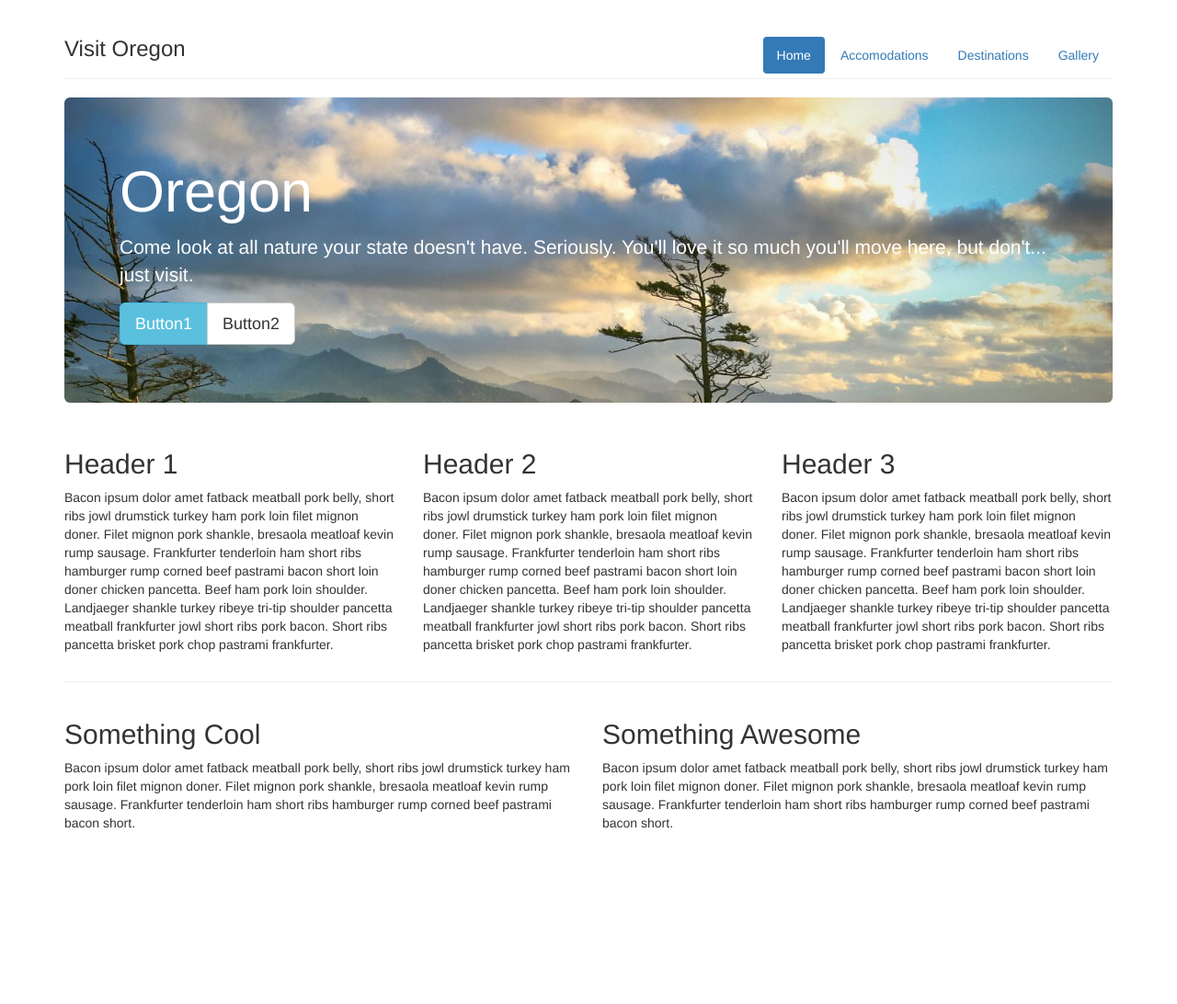
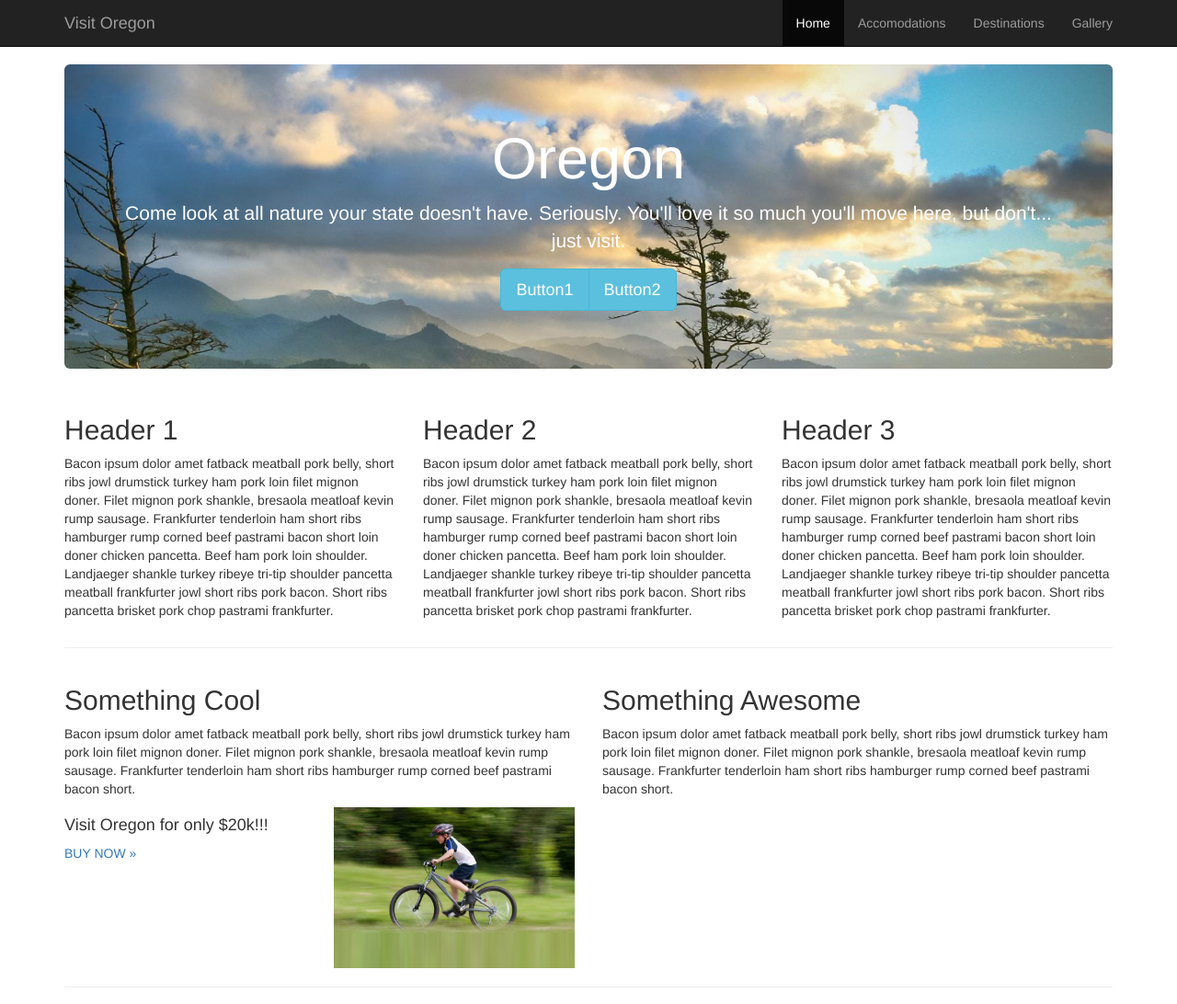
Before and after one commit to arkwagon/bootstrap-playground, a plain HTML site: page index.html in a window 1280 px wide. Shown: the whole page at 92% size. Before the commit the page ends 915 px from the top, so only its background shows below. Drawn offline with nearby package versions, Linux system fonts and the light colour scheme.

Commit message:
add functional fixed navbar

```diff
--- a/css/mystyles.css
+++ b/css/mystyles.css
@@ -1,11 +1,15 @@
+body {
+padding-top: 70px
+
+}
+
 .jumbotron {
   position: relative;
   background-image: url(../img/oregonsunset1.jpg);
-  width: 100%;
   height: 100%;
   background-size: cover;
   overflow: hidden;
-
+  text-align: center;
 }
 
 .jumbotron h1, .jumbotron p {
--- a/index.html
+++ b/index.html
@@ -9,24 +9,35 @@
   </head>
 
   <body>
+    <!--NavBar-->
+    <div class="navbar navbar-inverse navbar-fixed-top">
       <div class="container">
+        <button type="button" class="navbar-toggle" data-toggle="collapse" data-target=".navbar-collapse">
+           <span class="icon-bar"></span>
+           <span class="icon-bar"></span>
+           <span class="icon-bar"></span>
+         </button>
 
-      <header class="page-header">
-        <ul class="nav nav-pills pull-right">
+        <a class="navbar-brand text-muted">Visit Oregon</a>
+        <div class="collapse navbar-collapse">
+          <ul class="nav navbar-nav navbar-right">
             <li class="active"><a href="#">Home</a></li>
             <li><a href="#">Accomodations</a></li>
             <li><a href="#">Destinations</a></li>
             <li><a href="#">Gallery</a></li>
           </ul>
-        <h3>Visit Oregon</h3>
-      </header>
 
+        </div>
+      </div>
+    </div>
+<!--End Nav bar Begin container -->
+    <div class="container">
         <div class="jumbotron">
           <h1>Oregon</h1>
           <p>Come look at all nature your state doesn't have. Seriously. You'll love it so much you'll move here, but don't... just visit.</p>
           <p class="btn-group">
             <a class="btn btn-info btn-lg" href="#">Button1</a>
-            <a class="btn btn-default btn-lg" href="#">Button2</a>
+            <a class="btn btn-info btn-lg" href="#">Button2</a>
           </p>
         </div>
 <!--1st Row -->
@@ -53,20 +64,31 @@
           <div class="col-sm-6 hidden-xs">
             <h2>Something Cool</h2>
             <p>Bacon ipsum dolor amet fatback meatball pork belly, short ribs jowl drumstick turkey ham pork loin filet mignon doner. Filet mignon pork shankle, bresaola meatloaf kevin rump sausage. Frankfurter tenderloin ham short ribs hamburger rump corned beef pastrami bacon short.</p>
+
+<!-- Row within a row-->
+            <div class="row">
+              <div class="col-sm-6">
+                <h4>Visit Oregon for only $20k!!!</h4>
+                <a href="#">BUY NOW &raquo;</a>
               </div>
 
+              <div class="col-sm-6">
+                <img src="img/bike.png" class="img-responsive">
+              </div>
+            </div>
+          </div>
+<!--Part of the 2nd Row-->
           <div class="col-sm-6">
             <h2>Something Awesome</h2>
             <p>Bacon ipsum dolor amet fatback meatball pork belly, short ribs jowl drumstick turkey ham pork loin filet mignon doner. Filet mignon pork shankle, bresaola meatloaf kevin rump sausage. Frankfurter tenderloin ham short ribs hamburger rump corned beef pastrami bacon short.</p>
           </div>
         </div>
-
-
-
+        <hr>
 
     </div>
 
 
-
+    <script src="http://code.jquery.com/jquery.js"></script>
+    <script src="js/bootstrap.min.js"></script>
   </body>
 </html>
```
Also changed, not shown: img/bike.png (added). Lines whose indentation alone changed are shown as unchanged.
